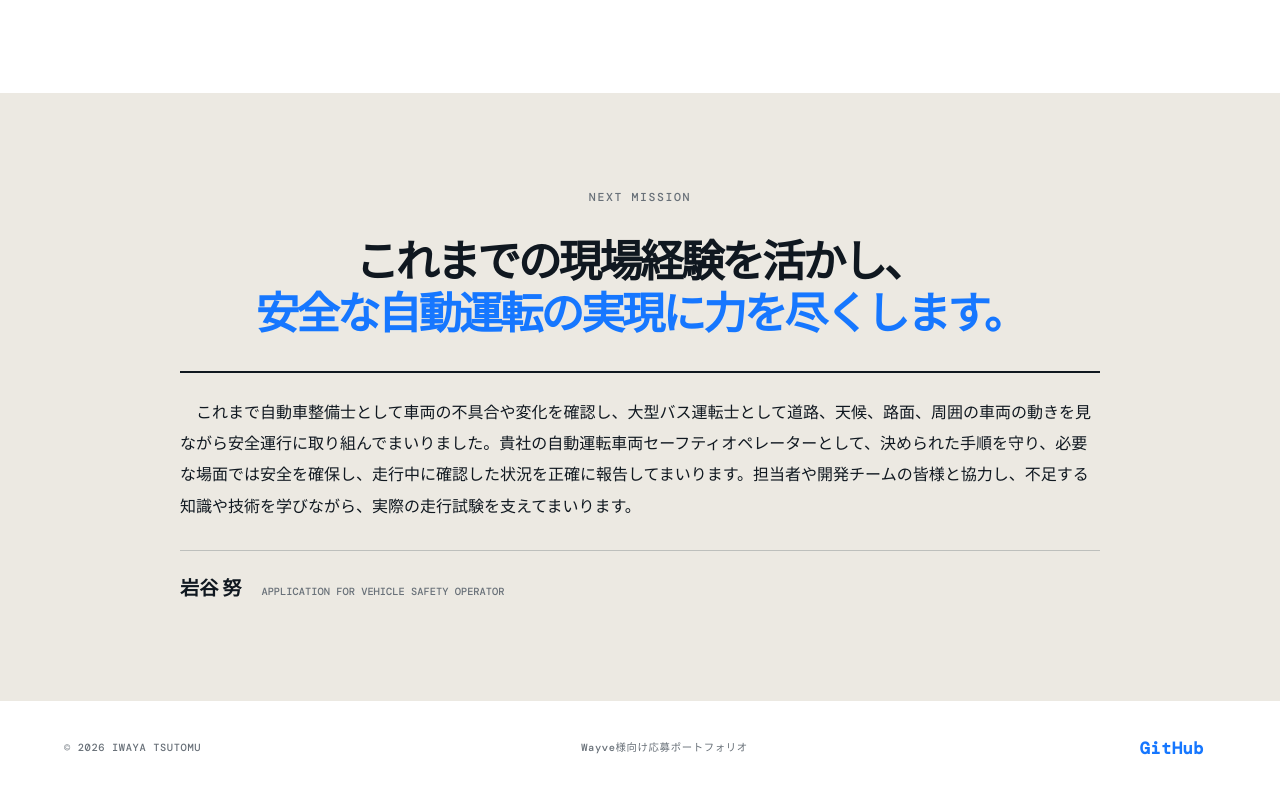
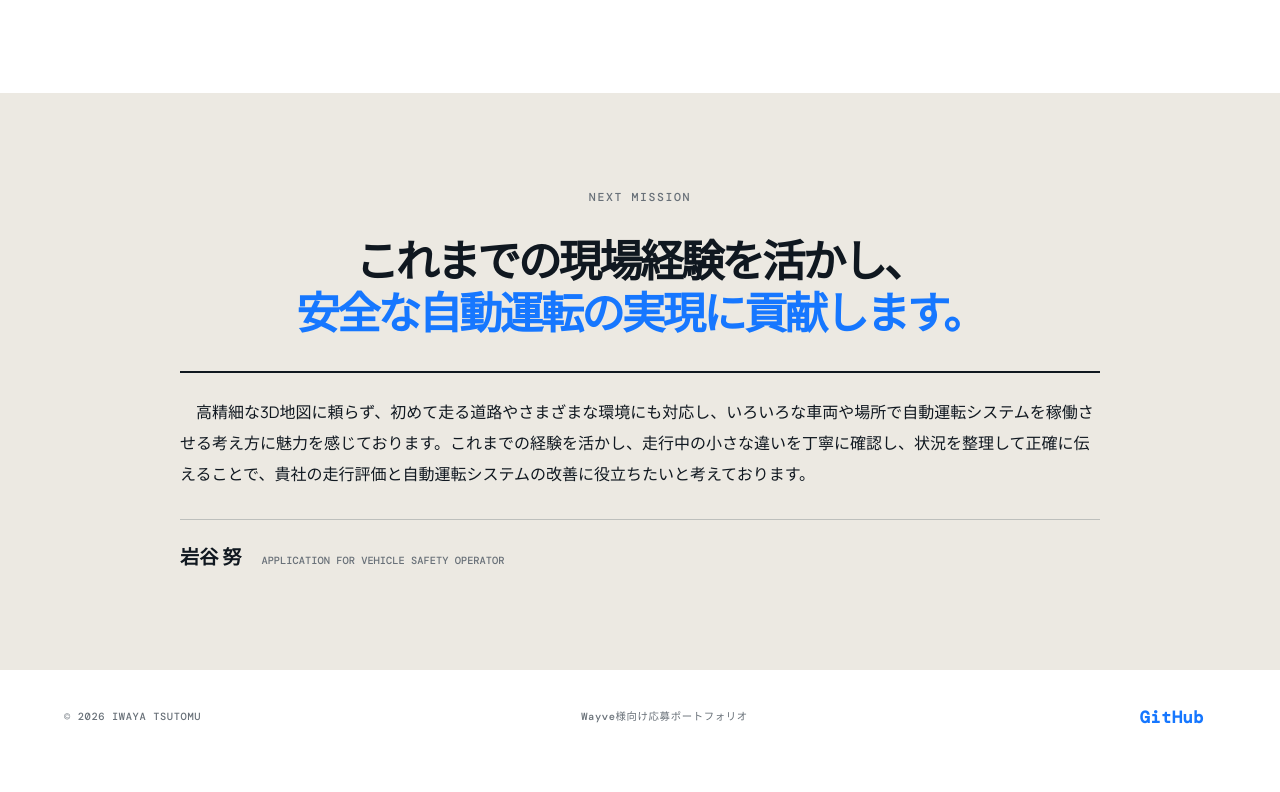
Before and after one commit to tsutomu-iwaya1984/tsutomu-iwaya1984.github.io, a plain HTML site: page index.html in a window 1280 px wide. Shown: the part 3517-4309 px from the top of the page. After the commit the page ends 4281 px from the top, so only its background shows below. Drawn offline with nearby package versions, Linux system fonts and the light colour scheme.

Commit message:
Revise contact section for vehicle safety operator application
Updated the contact section to enhance clarity and focus on contributions to autonomous driving.

```diff
--- a/index.html
+++ b/index.html
@@ -158,7 +158,7 @@ footer { padding:24px 5vw; display:flex; align-items:center; justify-content:spa
       <div class="career-summary"><p>自動車整備、車検、点検、販売を通じて、車両の状態を確認し、お客様のご要望に応じた対応を行ってまいりました。現在では路線・高速・貸切バスの運行業務に携わり、乗務前点検から運行後の報告まで、決められた手順を守ってまいりました。車両と道路環境の変化を確認し、必要な情報を整理して伝える力を、貴社の走行試験で活かしてまいります。</p></div>
     </section>
 
-    <section id="contact" class="closing"><p class="eyebrow">NEXT MISSION</p><h2><span>これまでの現場経験を活かし、</span><em>安全な自動運転の実現に力を尽くします。</em></h2><p>これまで自動車整備士として車両の不具合や変化を確認し、大型バス運転士として道路、天候、路面、周囲の車両の動きを見ながら安全運行に取り組んでまいりました。貴社の自動運転車両セーフティオペレーターとして、決められた手順を守り、必要な場面では安全を確保し、走行中に確認した状況を正確に報告してまいります。担当者や開発チームの皆様と協力し、不足する知識や技術を学びながら、実際の走行試験を支えてまいります。</p><div class="closing-sign"><span>岩谷 努</span><small>APPLICATION FOR VEHICLE SAFETY OPERATOR</small></div></section>
+    <section id="contact" class="closing"><p class="eyebrow">NEXT MISSION</p><h2><span>これまでの現場経験を活かし、</span><em>安全な自動運転の実現に貢献します。</em></h2><p>高精細な3D地図に頼らず、初めて走る道路やさまざまな環境にも対応し、いろいろな車両や場所で自動運転システムを稼働させる考え方に魅力を感じております。これまでの経験を活かし、走行中の小さな違いを丁寧に確認し、状況を整理して正確に伝えることで、貴社の走行評価と自動運転システムの改善に役立ちたいと考えております。</p><div class="closing-sign"><span>岩谷 努</span><small>APPLICATION FOR VEHICLE SAFETY OPERATOR</small></div></section>
   </main>
   <footer><span>© 2026 IWAYA TSUTOMU</span><span>Wayve様向け応募ポートフォリオ</span><a class="github-link" href="https://github.com/tsutomu-iwaya1984" target="_blank" rel="noopener">GitHub</a></footer>
   <script>
```
